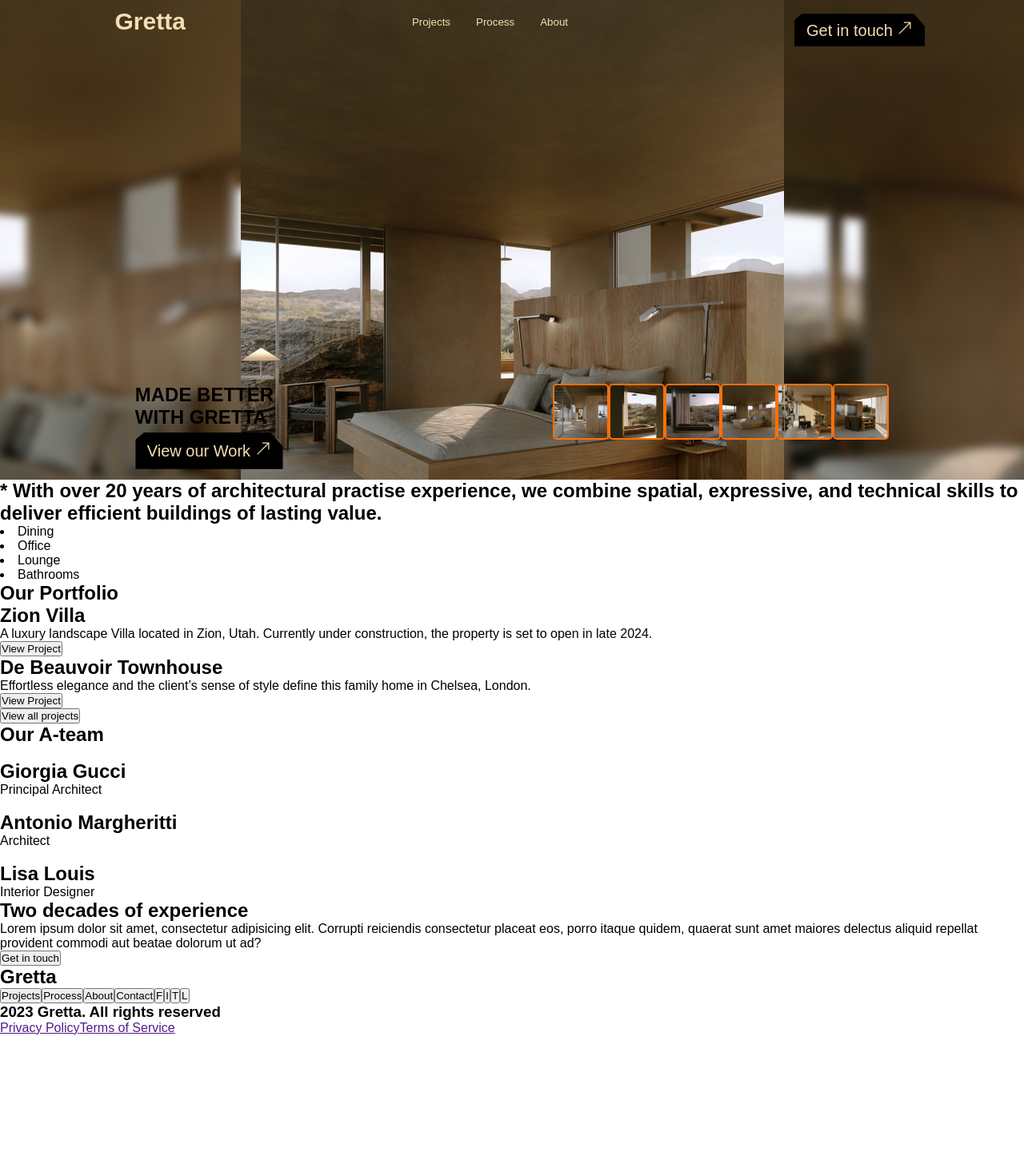
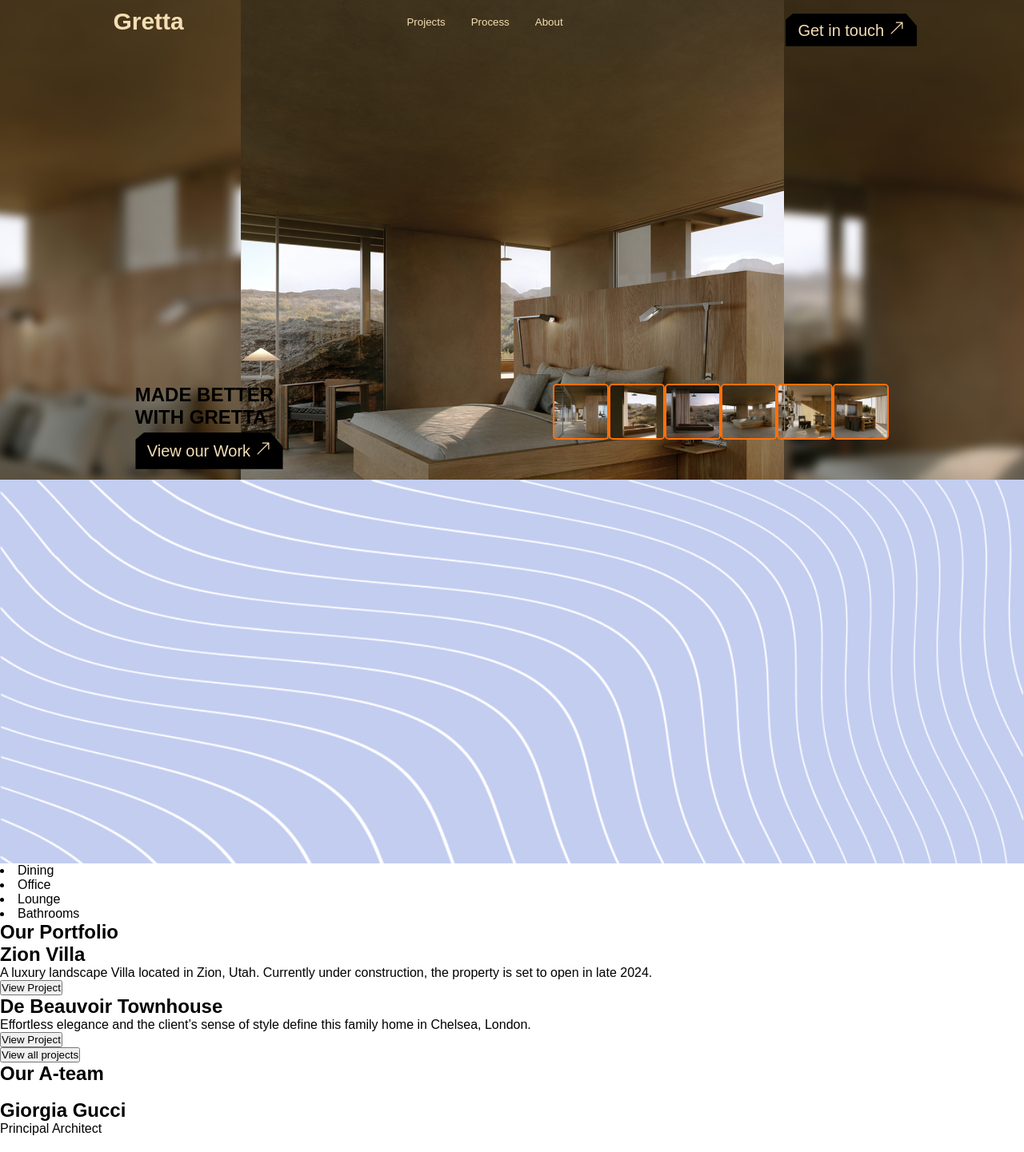
Before and after one commit to liensanchez/greta-architecture, a React (Vite) app: page / in a window 1280 px wide. Shown: the top 1441 px of the page at 80% size. Before the commit the page ends 1295 px from the top, so only its background shows below. Built offline with nearby package versions, Linux system fonts and the light colour scheme; a web font is replaced by a local one.

Commit message:
new title starting with experience

```diff
--- a/index.html
+++ b/index.html
@@ -4,7 +4,7 @@
     <meta charset="UTF-8" />
     <link rel="icon" type="image/svg+xml" href="/vite.svg" />
     <meta name="viewport" content="width=device-width, initial-scale=1.0" />
-    <title>Vite + React</title>
+    <title>Gretta Arquitecture</title>
   </head>
   <body>
     <div id="root"></div>
--- /dev/null
+++ b/src/components/Experience/Experience.css
@@ -0,0 +1,8 @@
+.experienceContainer{
+  background-color: #C3CDF0;
+  height: 60vh;
+}
+
+.decorImg{
+  width: 100%;
+}
--- a/src/components/Experience/Experience.jsx
+++ b/src/components/Experience/Experience.jsx
@@ -1,9 +1,12 @@
 import React from 'react'
+import img from '../../assets/Mystery Item A.png'
+import'./Experience.css'
 
 function Experience() {
   return (
-    <div>
-      <h2>* With over 20 years of architectural practise experience, we combine spatial, expressive, and technical skills to deliver efficient buildings of lasting value.</h2>
+    <div className='experienceContainer'>
+      <img src={img} alt=""  className='decorImg'/>
+      <h2> With over 20 years of architectural practise experience, we combine spatial, expressive, and technical skills to deliver efficient buildings of lasting value.</h2>
     </div>
   )
 }
--- a/src/components/Navbar/NavBar.css
+++ b/src/components/Navbar/NavBar.css
@@ -8,7 +8,7 @@
   color: wheat;
   font-size: 20px;
   position: absolute;
-  width: 100%;
+  width: 99%;
 }
 
 .buttonMiddleMenu{
```
